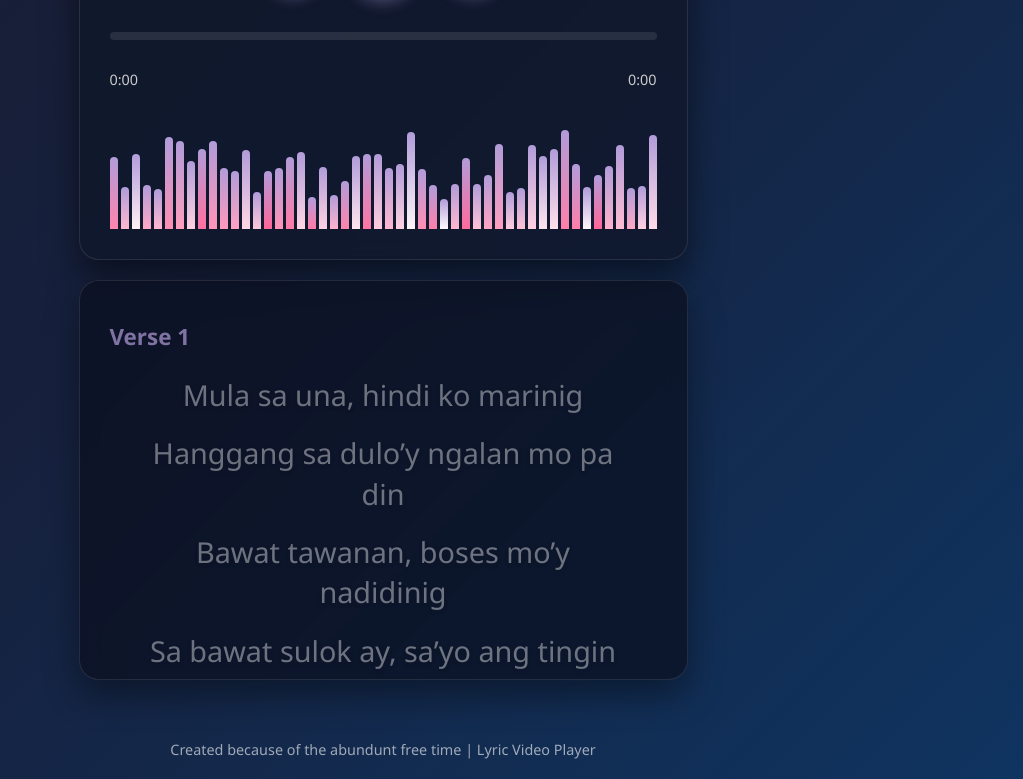
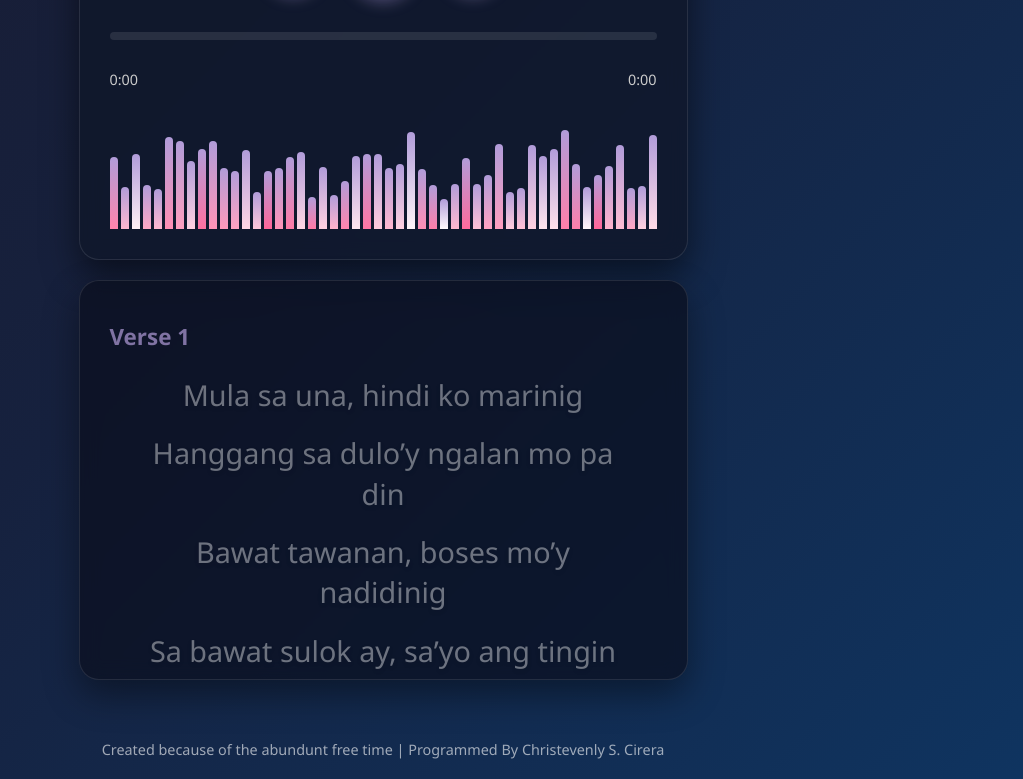
Before and after one commit to christevendev/cellarockskawpala.github.io, a plain HTML site: page index.html in a window 1280 px wide. Shown: the part 574-1353 px from the top of the page, without its empty margins (257-1280 px from the left). Drawn offline with Linux system fonts and the light colour scheme.

Commit message:
Update index.html

```diff
--- a/index.html
+++ b/index.html
@@ -343,7 +343,7 @@
     </div>
 
     <footer>
-        <p>Created because of the abundunt free time | Lyric Video Player</p>
+        <p>Created because of the abundunt free time | Programmed By Christevenly S. Cirera</p>
     </footer>
 
     <audio id="audio-player" src="Kaw Pala - CellaaRocks.mp3"></audio>
```
